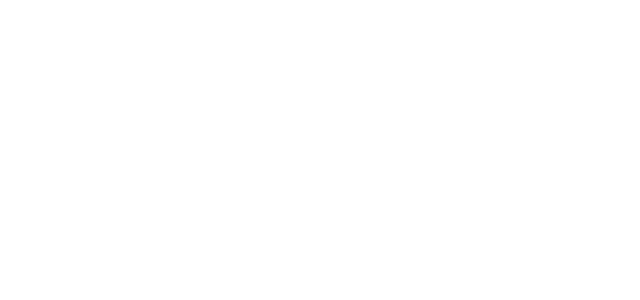
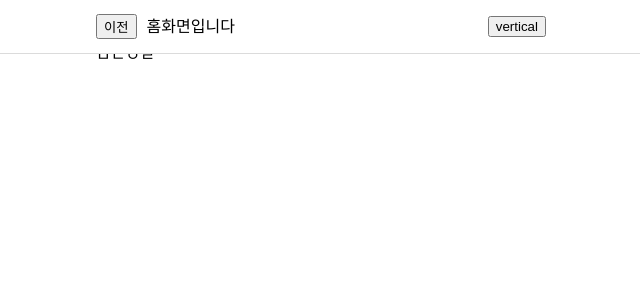
Before and after one commit to munseunggyu/triplus, a React (Create React App) app: page / in a window 1280 px wide. Before the commit this address had no page. Shown: the top 300 px of the page, without its empty margins (319-959 px from the left). Built offline with nearby package versions, Linux system fonts and the light colour scheme.

Commit message:
feat: 헤더 틀, main css 틀 추가

```diff
--- a/src/App.jsx
+++ b/src/App.jsx
@@ -16,7 +16,7 @@
         <Route path="/dfs" element={<SNSLogin />} />
         <Route path="/fds" element={<PostUpload />} />
         <Route path="/asdf" element={<PostDetail />} />
-        <Route path="fj" element={<Home />} />
+        <Route path="/" element={<Home />} />
         <Route path="/splash" element={<SplashScreen />} />
       </Routes>
     </div>
--- /dev/null
+++ b/src/components/Header/HeaderTitle.jsx
@@ -0,0 +1,5 @@
+import React from "react";
+
+export default function HeaderTitle({ tit }) {
+  return <div>{tit}</div>;
+}
--- /dev/null
+++ b/src/components/Header/Prev.jsx
@@ -0,0 +1,10 @@
+import React from "react";
+import styled from "styled-components";
+
+const PrevBtn = styled.button`
+  margin-right: 10px;
+`;
+
+export default function Prev() {
+  return <PrevBtn>이전</PrevBtn>;
+}
--- /dev/null
+++ b/src/components/Header/Vertical.jsx
@@ -0,0 +1,8 @@
+import React from "react";
+import styled from "styled-components";
+const HeaderRightBtn = styled.button`
+  margin-left: auto;
+`;
+export default function Vertical() {
+  return <HeaderRightBtn>vertical</HeaderRightBtn>;
+}
--- a/src/components/Header/index.jsx
+++ b/src/components/Header/index.jsx
@@ -1,5 +1,29 @@
-import React from 'react';
+import React from "react";
+import styled from "styled-components";
+const HeaderContainer = styled.article`
+  /* text-align: center; */
+  width: 100%;
+  position: fixed;
+  min-height: 48px;
+  overflow: hidden;
+  border-bottom: 0.5px solid rgb(219, 219, 219);
+  background-color: white;
+  z-index: 10;
+`;
 
-export default function Header() {
-  return <div>Header</div>;
+const HeaderWrapper = styled.header`
+  max-width: 450px;
+  margin: 0 auto;
+  display: flex;
+  align-items: center;
+  padding: 14px 12px;
+  position: relative;
+`;
+
+export default function Header({ children }) {
+  return (
+    <HeaderContainer>
+      <HeaderWrapper>{children}</HeaderWrapper>
+    </HeaderContainer>
+  );
 }
--- /dev/null
+++ b/src/components/Header/style.js
@@ -0,0 +1,3 @@
+export const HeaderRightBtn = styled.button`
+  margin-left: auto;
+`;
--- /dev/null
+++ b/src/components/MainContainer.js
@@ -0,0 +1,9 @@
+import styled from "styled-components";
+
+export const MainContainer = styled.main`
+  max-width: 450px;
+  width: 100%;
+  margin: 0 auto;
+  padding: 48px 12px;
+  position: relative;
+`;
--- a/src/index.jsx
+++ b/src/index.jsx
@@ -8,6 +8,15 @@
 
 const GlobalStyle = createGlobalStyle`
   ${reset}
+  .ir {
+  position: absolute;
+  clip-path: inset(50%);
+  width: 1px;
+  height: 1px;
+  margin: -1px;
+  overflow: hidden;
+}
+
 `;
 
 const root = ReactDOM.createRoot(document.getElementById("root"));
--- a/src/pages/Home/index.jsx
+++ b/src/pages/Home/index.jsx
@@ -1,5 +1,19 @@
-import React from 'react';
+import React from "react";
+import Header from "../../components/Header";
+import HeaderTitle from "../../components/Header/HeaderTitle";
+import Prev from "../../components/Header/Prev";
+import Vertical from "../../components/Header/Vertical";
+import { MainContainer } from "../../components/MainContainer";
 
 export default function Home() {
-  return <div>Home</div>;
+  return (
+    <>
+      <Header>
+        <Prev />
+        <HeaderTitle tit="홈화면입니다" />
+        <Vertical />
+      </Header>
+      <MainContainer>ㅁㄴㅇㄹ</MainContainer>
+    </>
+  );
 }
```
Also changed, not shown: src/pages/MyProfile/index.jsx (+10 -2 lines).
